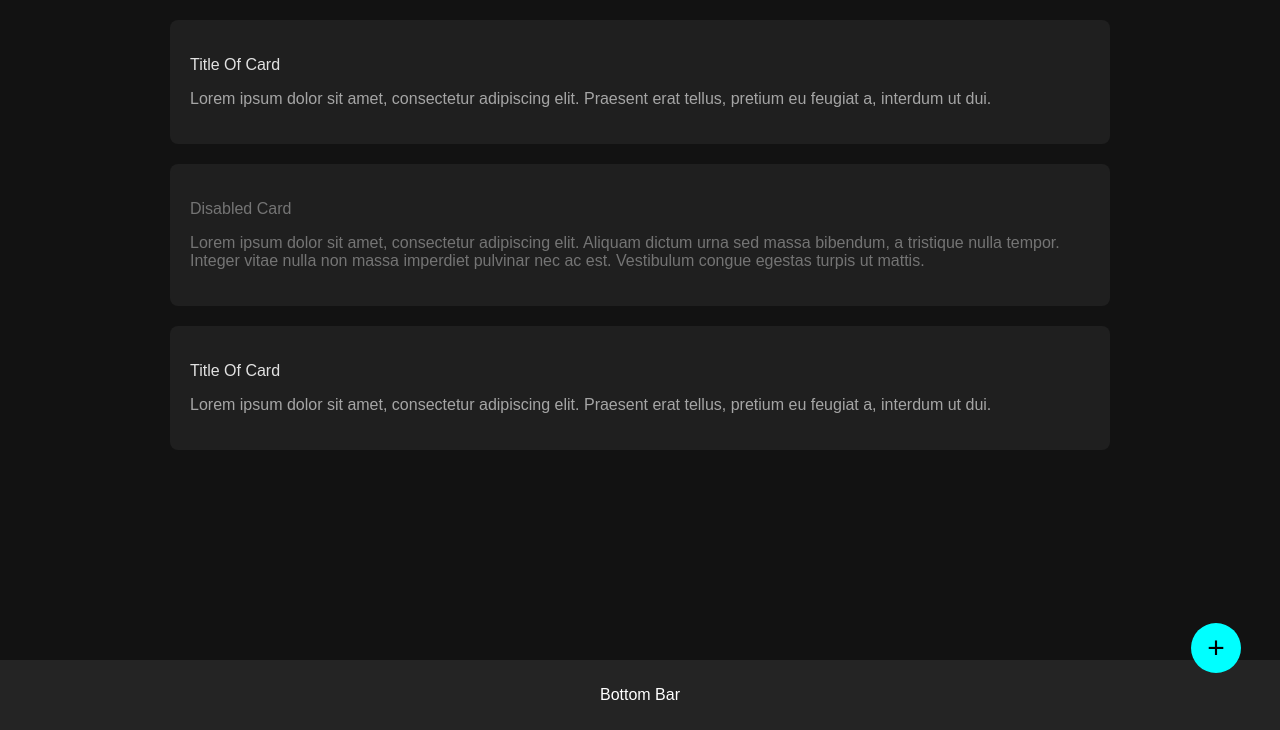
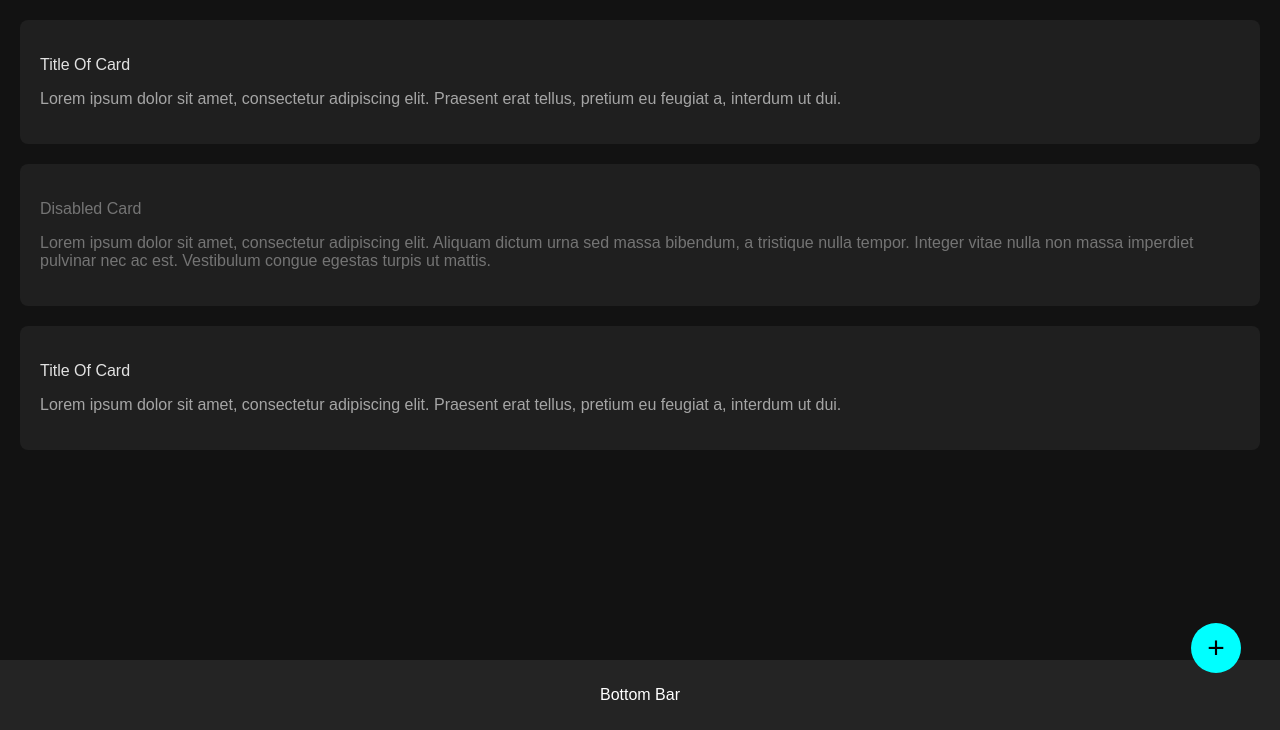
Before and after one commit to JAWalmsley/JAWalmsley.github.io, a PHP site: page /Material/index.html in a window 1280 px wide. Shown: the part 70-800 px from the top of the page. Run offline with PHP 8.4, Linux system fonts and the light colour scheme.

Commit message:
Adjusted card size

```diff
--- a/Material/material.css
+++ b/Material/material.css
@@ -17,11 +17,13 @@ body {
   background-color: #242424;
 }
 .card {
-  width: 900px;
+  width: auto;
   height: auto;
   padding: 20px;
   border-radius: 8px;
   margin: 20px auto;
+  margin-left: 20px;
+  margin-right: 20px;
   background-color: #1f1f1f;
 }
 .card:hover {
--- a/Material/styles.less
+++ b/Material/styles.less
@@ -21,11 +21,13 @@ body {
 	background-color: lighten(@dark-base-color, 7%)
 }
 .card {
-	width: 900px;
+	width: auto;
 	height: auto;
 	padding: 20px;
 	border-radius: 8px;
 	margin: @side-margin auto;
+	margin-left: @side-margin;
+	margin-right: @side-margin;
 	.height-1;
 }
 .card:hover {
```
